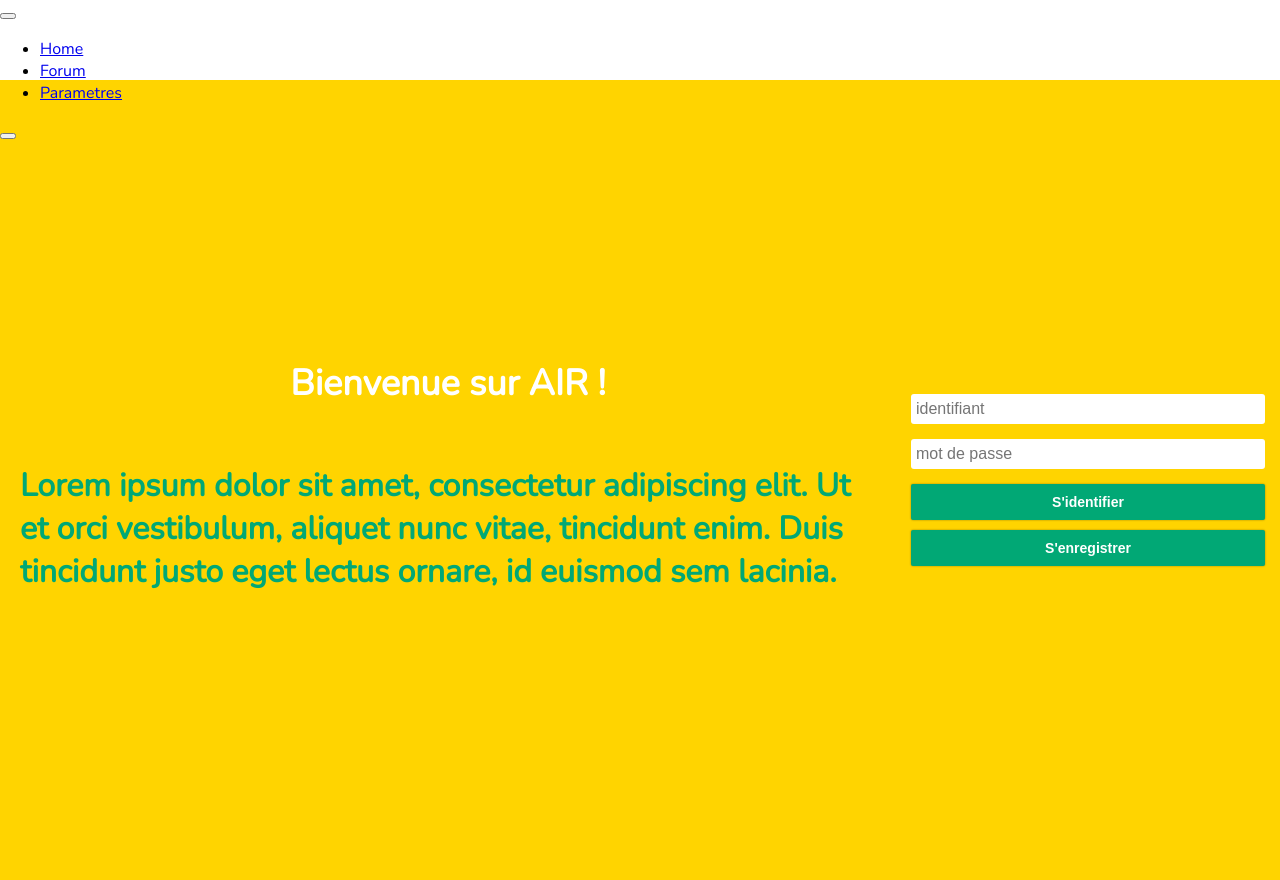
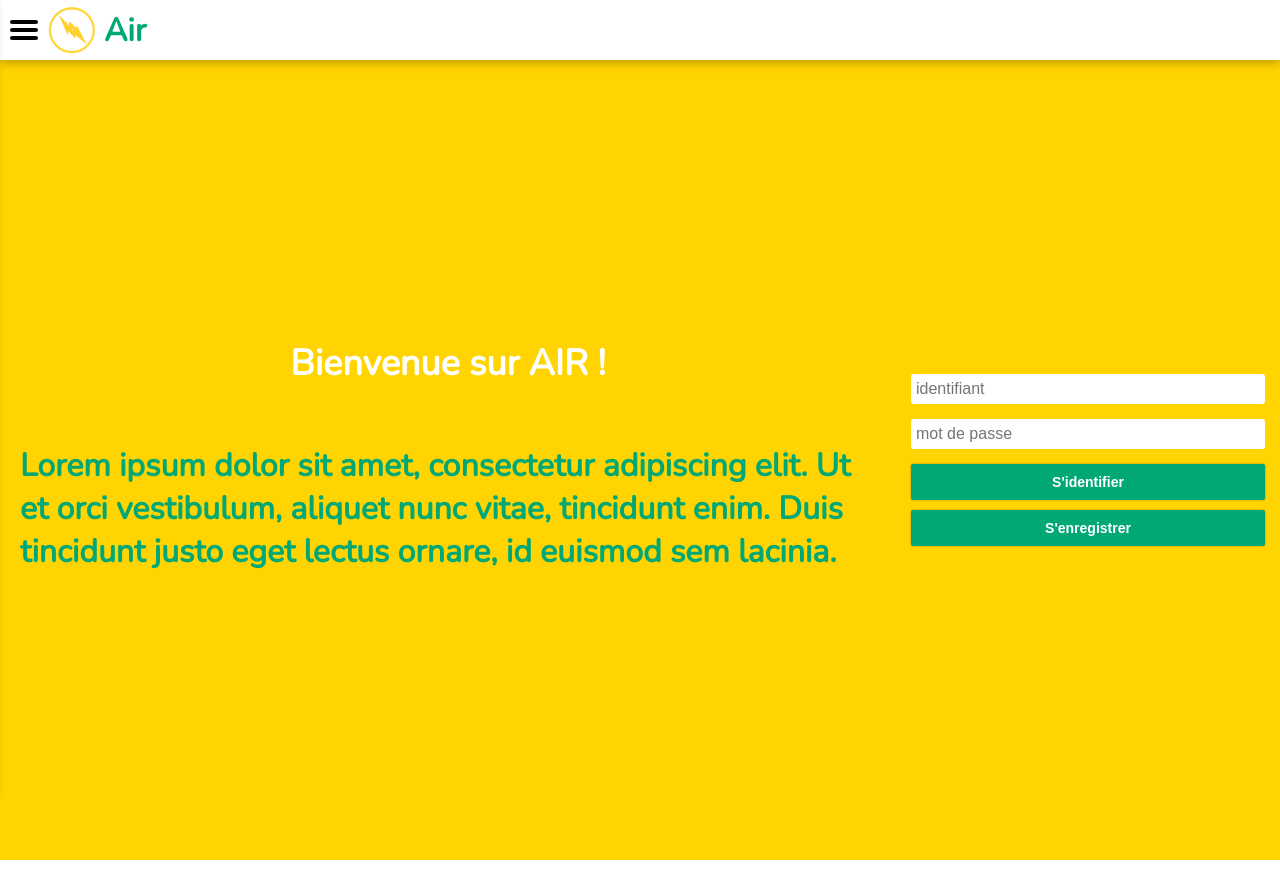
Before and after one commit to Ephec-AIR/pwa, a Vue app: page / in a window 1280 px wide. Built offline with nearby package versions, Linux system fonts and the light colour scheme; what vue-chartist would draw is missing.

Commit message:
nav completely reworked

```diff
--- a/src/components/air-nav.vue
+++ b/src/components/air-nav.vue
@@ -1,11 +1,18 @@
 <template>
-  <header class="air-nav">
-    <div class="air-nav-inner">
+  <div class="air-nav">
+    <header class="air-nav__header">
+      <button class="air-nav__show" ref="showNav" @click="show"></button>
       <div class="air-nav__logo-container">
         <router-link to="home" class="air-nav__logo-container-logo" href="/" aria-label="home"></router-link>
       </div>
+      <div class="air-nav__username" v-if="isLoggedIn">{{username}}</div>
+    </header>
+    <div class="air-nav__nav-wrapper" ref="navWrapper">
       <nav class="air-nav__nav-container" role="navigation" @click="blockClicks" ref="nav">
-        <button class="air-nav__close" ref="hideNav"></button>
+        <section class="air-nav__banner">
+          <h2 class="air-nav__banner-title">Air</h2>
+        </section>
+        <button class="air-nav__close" ref="hideNav" @click="hide"></button>
         <ul class="air-nav__nav-content">
           <li>
             <router-link to="home" class="air-nav__nav-link" aria-label="home">Home</router-link>
@@ -19,14 +26,10 @@
           <li v-if="isLoggedIn" >
             <a href="#" class="air-nav__nav-link" aria-label="logout" @click.prevent="logout">Deconnection</a>
           </li>
-          <li v-if="isLoggedIn">
-            <span class="air-nav__nav-username" aria-label="username">{{username}}</span>
-          </li>
         </ul>
       </nav>
-      <button class="air-nav__show" ref="showNav"></button>
     </div>
-  </header>
+  </div>
 </template>
 
 <script>
@@ -64,7 +67,7 @@ export default {
       return evt;
     },
     onTouchStart (evt) {
-      if (!(this.$refs.nav.classList.contains('air-nav--visible'))) {
+      if (!(this.$refs.navWrapper.classList.contains('air-nav--visible'))) {
         return;
       }
 
@@ -105,11 +108,11 @@ export default {
       this.$refs.nav.style.transform = `translateX(${screenX}px)`;
     },
     show (evt) {
-      this.$refs.nav.classList.add('air-nav--underlay');
-      this.$refs.nav.classList.add('air-nav--visible');
+      this.$refs.navWrapper.classList.add('air-nav--visible');
     },
     hide (evt) {
-      this.$refs.nav.classList.remove('air-nav--visible');
+      console.log(evt);
+      this.$refs.navWrapper.classList.remove('air-nav--visible');
     },
     blockClicks (evt) {
       evt.stopPropagation();
@@ -144,36 +147,44 @@ export default {
 
 <style lang="scss">
   .air-nav {
-    height: 80px;
+    height: 60px;
+
+    &__header {
+      display: flex;
+      align-items: center;
+      position: fixed;
+      top: 0;
+      width: 100%;
+      height: 60px;
+      padding: 0 8px;
       background: #FFF;
-    box-shadow: 0 2px 2px rgba(0, 0, 0, 0.2);
-
-    &--show {
-      border: none;
-      width: 24px;
-      background: url(/public/images/hamburger-bold.svg) left center no-repeat;
-      color: #FFF;
-      display: none;
+      box-shadow: 0 2px 10px rgba(0, 0, 0, 0.3);
+      z-index: 10000;
     }
 
-    &--inner--close {
+    &__username {
+      display: flex;
+      justify-content: center;
+      align-items: center;
       position: absolute;
-      top: 10px;
-      right: 10px;
-      border: none;
-      width: 24px;
-      height: 24px;
-      background: url(/public/images/close.svg) center center no-repeat;
-      color: #FFF;
-      display: none;
+      top: 0;
+      right: 0;
+      width: 150px;
+      height: 100%;
+      border-left: 1px solid rgba(0, 0, 0, 0.3);
+      font-size: 16px;
+      color: rgba(0, 0, 0, 0.8);
+      background: rbga(165, 165, 165, 0.2);
+      text-transform: uppercase;
     }
 
-    .air-nav__logo-container {
+    &__logo-container {
       display: flex;
       align-items: center;
       max-width: 200px;
+      height: 100%;
 
-      &--logo {
+      &-logo {
         display: flex;
         align-items: center;
         background: url(/public/icons/air@128x128.png) left center no-repeat;
@@ -191,117 +202,120 @@ export default {
       }
     }
 
-    .air-nav--inner {
+    &__show {
+      padding: 0 0 0 40px;
+      border: none;
+      width: 24px;
+      height: 24px;
+      background: url(/public/images/hamburger-bold.svg) left center no-repeat;
+      color: #FFF;
+    }
+
+    &__nav-wrapper {
+      position: fixed;
+      top: 0;
+      left: 0;
+      width: 100%;
+      height: 100%;
+      overflow: hidden;
+      pointer-events: none;
+      z-index: 10000;
+
+      &--visible {
+        pointer-events: auto;
+      }
+
+      &::before {
+        content: '';
+        display: block;
+        position: absolute;
+        top: 0;
+        left: 0;
+        height: 100%;
+        width: 100%;
+        background: #000;
+        opacity: 0;
+        transition: opacity .3s cubic-bezier(0, 0, 0.3, 1);
+        will-change: opacity;
+      }
+    }
+
+    &__banner {
+      display: flex;
+      align-items: flex-end;
+      height: 180px;
+      padding: 16px;
+      background: linear-gradient(45deg, #8BC34A, #558B2F);
+    }
+
+    &__banner-title {
+      margin: 0;
+      padding: 0;
+      color: #000;
+    }
+
+    &__nav-container {
       position: relative;
       display: flex;
+      flex-direction: column;
+      width: 75%;
+      max-width: 400px;
       height: 100%;
-      max-width: 800px;
-      margin: 0 auto;
+      background: #FFF8E1;
+      box-shadow: 2px 0 10px rgba(0, 0, 0, 0.3);
+      transform: translateX(-102%);
+      transition: transform .3s cubic-bezier(0, 0, 0.3, 1);
+      will-change: transform;
     }
 
-    .air-nav--inner__nav-container {
-      display: flex;
-      align-items: flex-end;
-      justify-content: flex-end;
-      background: #FFF;
+    &--visible &__nav-container {
+      transform: none;
+    }
+
+    &--visible::before {
+      opacity: 0.7;
+    }
+
+    &__close {
+      position: absolute;
+      top: 10px;
+      left: 10px;
+      border: none;
+      width: 24px;
+      height: 24px;
+      background: url(/public/images/close.svg) center center no-repeat;
+      color: #FFF;
+    }
+
+    &__nav-content {
       width: 100%;
-
-      .air-nav--inner__nav-content {
       margin: 0;
       padding: 0;
-        display: flex;
       list-style: none;
-
-        li {
-          margin: 5px 20px;
-          padding: 5px;
+      overflow-x: hidden;
     }
 
-        .air-nav__inner__nav-link, .air-nav__inner__nav-username {
+    &__nav-link, &__nav-username {
       display: flex;
       width: 100%;
       height: 100%;
       padding: 0 8px;
-          line-height: 40px;
+      line-height: 45px;
     }
 
-        .air-nav__inner__nav-link {
+    &__nav-link {
       font-size: 20px;
       color: #01a875;
       text-decoration: none;
     }
 
-        .air-nav__inner__nav-username {
+    &__nav-username {
       font-size: 22px;
       color: #444;
-        }
-      }
     }
   }
 
   .router-link-active {
     color: green;
   }
-
-  @media (max-width: 530px) {
-    .air-nav {
-      .air-nav--inner__nav-container {
-        position: fixed;
-        display: flex;
-        justify-content: flex-start;
-        align-items: unset;
-        padding: 82px 0;
-        background: #FFF;
-        top: 0;
-        right: 0;
-        width: 500px;
-        max-width: 70%;
-        height: 100%;
-        box-shadow: -4px 0 4px rgba(0, 0, 0, 0.3);
-        will-change: transform;
-        transform: translateX(102%);
-        transition: transform 0.3s cubic-bezier(0, 0, 0.3, 1);
-        z-index: 1;
-
-        .air-nav--inner__nav-content {
-          flex-direction: column;
-          height: 100%;
-          width: 100%;
-          max-height: inherit;
-
-          li {
-            margin: 0;
-          }
-
-          .air-nav__inner__nav-link {
-            font-weight: bold;
-          }
-        }
-      }
-
-      &--inner {
-        justify-content: space-between;
-      }
-
-      &__logo-container {
-        margin: 10px;
-      }
-
-      .toggle_nav--label {
-        margin: 10px;
-        display: block;
-        z-index: 2;
-      }
-
-      #toggle_nav:checked~.menu-underlay {
-        opacity: 0.7;
-      }
-
-      .air-nav--visible {
-        transform: none;
-      }
-    }
-
-
-  }
 </style>
--- a/src/components/app.vue
+++ b/src/components/app.vue
@@ -1,6 +1,5 @@
 <template>
-  <div class="main">
-    <div class="menu-underlay"></div>
+  <div class="main" ref="container">
     <air-nav></air-nav>
     <transition name="router-fade-in" mode="out-in">
       <router-view><!-- router views --></router-view>
@@ -30,20 +29,6 @@
   .main {
     height: 100%;
     width: 100%;
-
-    .menu-underlay {
-      height: 100%;
-      width: 100%;
-      background: #000;
-      opacity: 0;
-      position: absolute;
-      top: 0;
-      left: 0;
-      transition: opacity cubic-bezier(0, 0, 0.3, 1);
-      will-change: opacity;
-      pointer-events: none;
-      z-index: 3;
-    }
   }
 
   .simple-button {
--- a/src/index.html
+++ b/src/index.html
@@ -25,6 +25,7 @@
         font-family: Nunito, Arial, Helvetica, sans-serif;
         width: 100%;
         height: 100vh;
+        overscroll-behavior-y: contain;
       }
     </style>
   </head>
```
Lines whose indentation alone changed are shown as unchanged.
